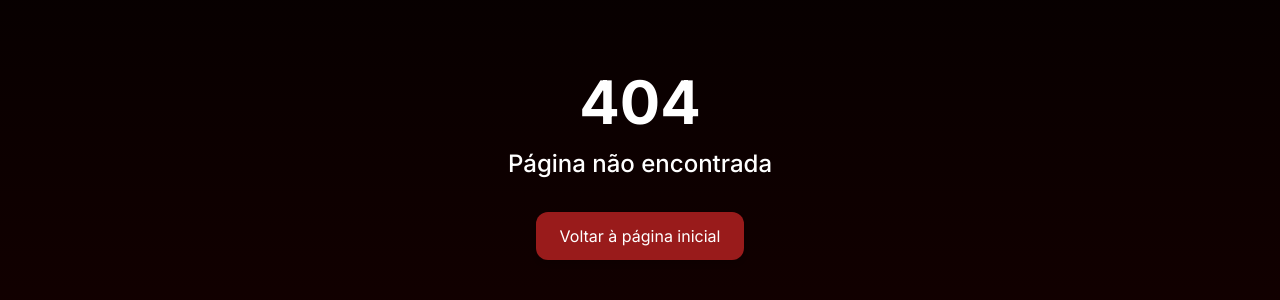
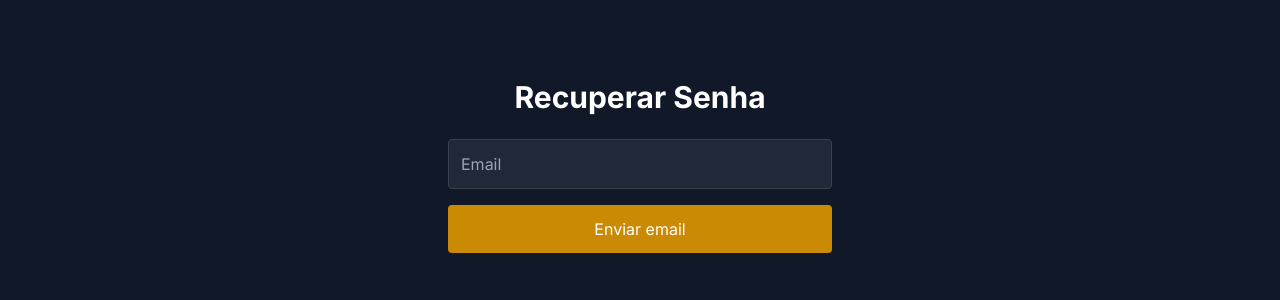
Before and after one commit to Bunker91/Bunker91Design, a Next.js app: page /login/reset-password in a window 1280 px wide. Before the commit this address had no page. Shown: the part 234-534 px from the top of the page. Built offline with nearby package versions, Linux system fonts and the light colour scheme.

Commit message:
Create page.tsx

```diff
--- /dev/null
+++ b/app/login/reset-password/page.tsx
@@ -0,0 +1,53 @@
+'use client'
+
+import { useState } from 'react'
+import { createClient } from '@supabase/supabase-js'
+
+const supabaseUrl = process.env.NEXT_PUBLIC_SUPABASE_URL!
+const supabaseAnonKey = process.env.NEXT_PUBLIC_SUPABASE_ANON_KEY!
+
+const supabase = createClient(supabaseUrl, supabaseAnonKey)
+
+export default function ResetPasswordPage() {
+  const [email, setEmail] = useState('')
+  const [loading, setLoading] = useState(false)
+  const [msg, setMsg] = useState('')
+
+  async function handleReset() {
+    setLoading(true)
+    setMsg('')
+    const { error } = await supabase.auth.resetPasswordForEmail(email, {
+      redirectTo: window.location.origin + '/login',
+    })
+    setLoading(false)
+    if (error) {
+      setMsg('Erro: ' + error.message)
+      return
+    }
+    setMsg('Email de recuperação enviado! Verifique sua caixa de entrada.')
+    setEmail('')
+  }
+
+  return (
+    <div className="min-h-screen flex flex-col justify-center items-center bg-gray-900 text-white p-4">
+      <h1 className="text-3xl font-bold mb-6">Recuperar Senha</h1>
+      <div className="w-full max-w-sm">
+        <input
+          type="email"
+          placeholder="Email"
+          className="w-full p-3 mb-4 rounded bg-gray-800 border border-gray-700"
+          value={email}
+          onChange={(e) => setEmail(e.target.value)}
+        />
+        {msg && <p className="mb-4">{msg}</p>}
+        <button
+          onClick={handleReset}
+          disabled={loading}
+          className="w-full bg-yellow-600 hover:bg-yellow-700 disabled:opacity-50 p-3 rounded"
+        >
+          {loading ? 'Enviando...' : 'Enviar email'}
+        </button>
+      </div>
+    </div>
+  )
+}
```
